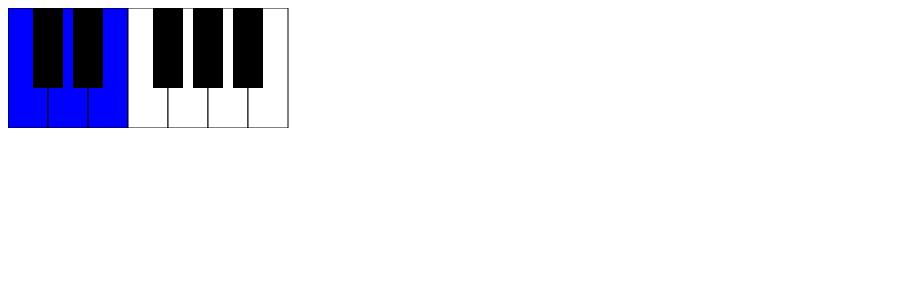
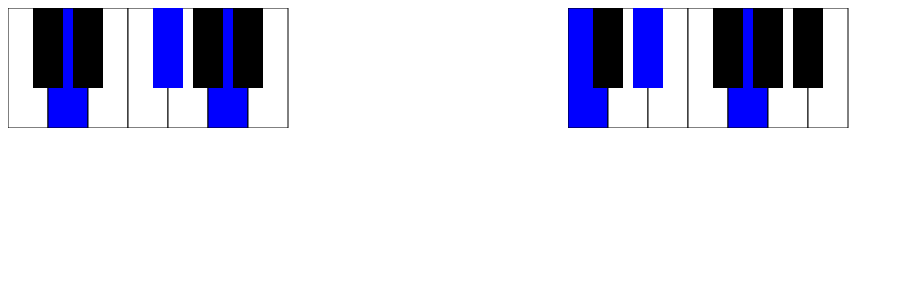
Before and after one commit to kelsbor/MusicApp, a React (Create React App) app: page / in a window 1280 px wide. Shown: the top 300 px of the page, without its empty margins (0-904 px from the left). Built offline with nearby package versions, Linux system fonts and the light colour scheme.

Commit message:
chord class and piano component working

```diff
--- a/src/App.js
+++ b/src/App.js
@@ -1,5 +1,4 @@
 import './App.css';
-import React, { useState } from 'react';
 import Chord from './components/Chord.js';
 import Piano from './components/Piano.js'
 
@@ -7,7 +6,8 @@ function App() {
     return (
         <div>
             {/* Render a two-octave piano with highlighted notes */}
-            <Piano notes={[0,2,4]} />
+            <Piano notes={ new Chord('I', 'major', 'D').mount()} />
+            <Piano notes={[0,3,7]} />
 
             {/* Render a default one-octave piano without highlighted notes */}
 
--- a/src/components/Chord.js
+++ b/src/components/Chord.js
@@ -1,6 +1,6 @@
 class Chord {
     constructor(functionalName, chordQuality, key) {
-        this.functionalName = {
+        this.functionalChords = {
             "I": [0,4,7],
             "bII": [1,5,8],
             "II": [2,6,9],
@@ -33,7 +33,7 @@ class Chord {
         this.functionalName = functionalName;
         this.key = key;
         this.chordQuality = chordQuality;
-        this.selectedChord = this.functional_chords[this.functionalName];
+        this.selectedChord = this.functionalChords[this.functionalName];
     }
 
     addQualities() {
@@ -101,9 +101,15 @@ class Chord {
         }
     }
 
-    transpose(octave) {
+    transpose() {
         const keyRoot = this.keys[this.key];
-        this.selectedChord = this.selectedChord.map(note => (note + keyRoot) % 12 + 12 * octave);
+        this.selectedChord = this.selectedChord.map(note => (note + keyRoot) % 12);
+    }
+
+    mount() {
+        this.addQualities();
+        this.transpose();
+        return this.selectedChord
     }
 }
 
```
